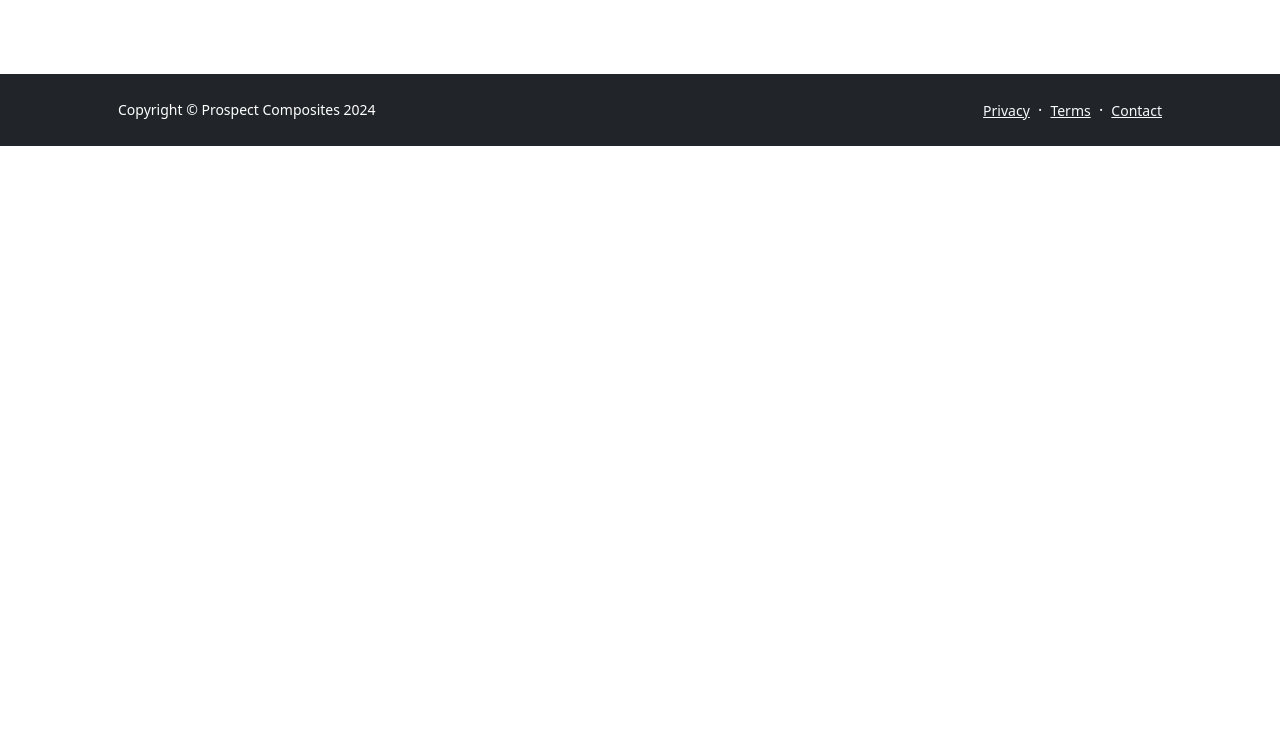
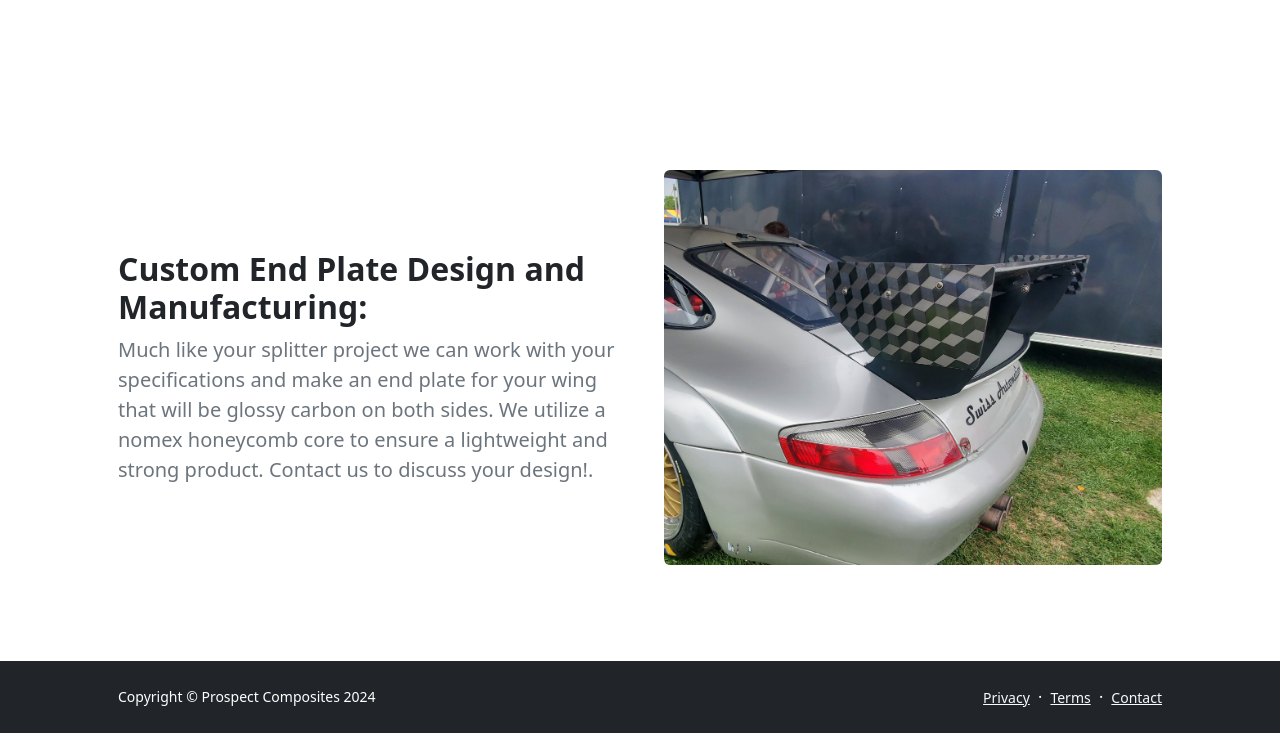
Before and after one commit to ErinClaudio/reimagined-octo-guide, a website: page src/services.html in a window 1280 px wide. Shown: the part 916-1649 px from the top of the page. Before the commit the page ends 1062 px from the top, so only its background shows below. Drawn offline with nearby package versions, Linux system fonts and the light colour scheme; files that its build step writes are made by us from their sources.

Commit message:
Update image added

```diff
--- a/src/services.html
+++ b/src/services.html
@@ -95,47 +95,19 @@
                     </div>
                 </div>
             </section>
-            <!-- Team members section-->
-            <!-- <section class="py-5 bg-light">
+            <!-- About section three-->
+            <section class="py-5">
                 <div class="container px-5 my-5">
-                    <div class="text-center">
-                        <h2 class="fw-bolder">Our team</h2>
-                        <p class="lead fw-normal text-muted mb-5">Dedicated to quality and your success</p>
-                    </div>
-                    <div class="row gx-5 row-cols-1 row-cols-sm-2 row-cols-xl-4 justify-content-center">
-                        <div class="col mb-5 mb-5 mb-xl-0">
-                            <div class="text-center">
-                                <img class="img-fluid rounded-circle mb-4 px-4" src="https://dummyimage.com/150x150/ced4da/6c757d" alt="..." />
-                                <h5 class="fw-bolder">Ibbie Eckart</h5>
-                                <div class="fst-italic text-muted">Founder &amp; CEO</div>
-                            </div>
-                        </div>
-                        <div class="col mb-5 mb-5 mb-xl-0">
-                            <div class="text-center">
-                                <img class="img-fluid rounded-circle mb-4 px-4" src="https://dummyimage.com/150x150/ced4da/6c757d" alt="..." />
-                                <h5 class="fw-bolder">Arden Vasek</h5>
-                                <div class="fst-italic text-muted">CFO</div>
-                            </div>
-                        </div>
-                        <div class="col mb-5 mb-5 mb-sm-0">
-                            <div class="text-center">
-                                <img class="img-fluid rounded-circle mb-4 px-4" src="https://dummyimage.com/150x150/ced4da/6c757d" alt="..." />
-                                <h5 class="fw-bolder">Toribio Nerthus</h5>
-                                <div class="fst-italic text-muted">Operations Manager</div>
-                            </div>
-                        </div>
-                        <div class="col mb-5">
-                            <div class="text-center">
-                                <img class="img-fluid rounded-circle mb-4 px-4" src="https://dummyimage.com/150x150/ced4da/6c757d" alt="..." />
-                                <h5 class="fw-bolder">Malvina Cilla</h5>
-                                <div class="fst-italic text-muted">CTO</div>
-                            </div>
+                    <div class="row gx-5 align-items-center">
+                        <div class="col-lg-6 order-first order-lg-last"><img class="img-fluid rounded mb-5 mb-lg-0" src="images/Cup_Car_Endplates.jpg" alt="..." /></div>
+                        <div class="col-lg-6">
+                            <h2 class="fw-bolder">Custom End Plate Design and Manufacturing:</h2>
+                            <p class="lead fw-normal text-muted mb-0">Much like your splitter project we can work with your specifications and make an end plate for your wing that will be glossy carbon on both sides. We utilize a nomex honeycomb core to ensure a lightweight and strong product. Contact us to discuss your design!.</p>
                         </div>
                     </div>
                 </div>
             </section>
-        </main>
-        Footer -->
+
         <footer class="bg-dark py-4 mt-auto">
             <div class="container px-5">
                 <div class="row align-items-center justify-content-between flex-column flex-sm-row">
```
Also changed, not shown: src/images/Cup_Car_Endplates.jpg (added), 2 other files.
